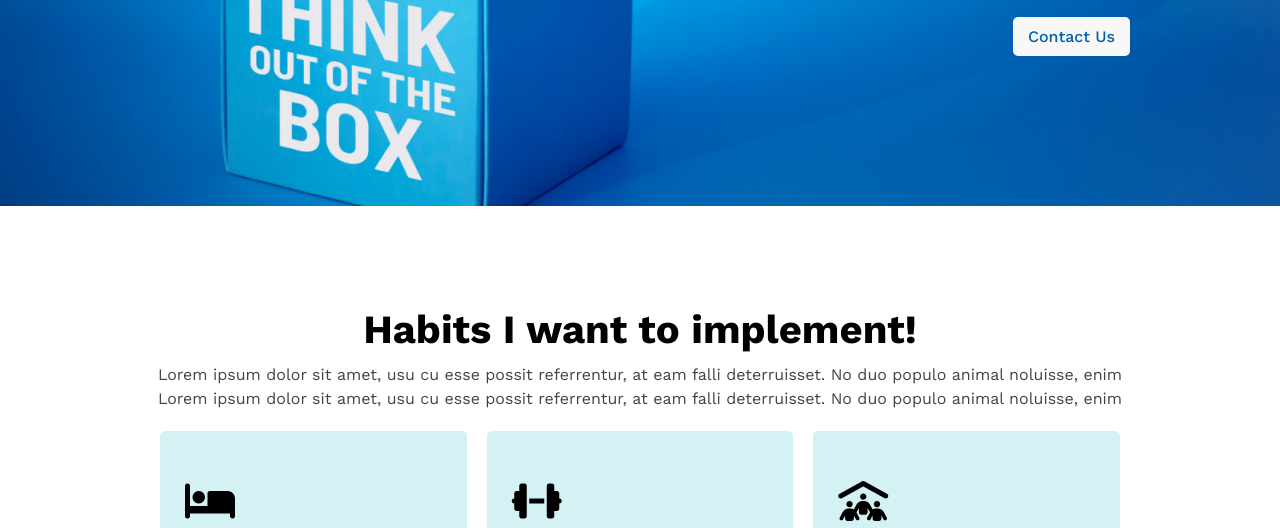
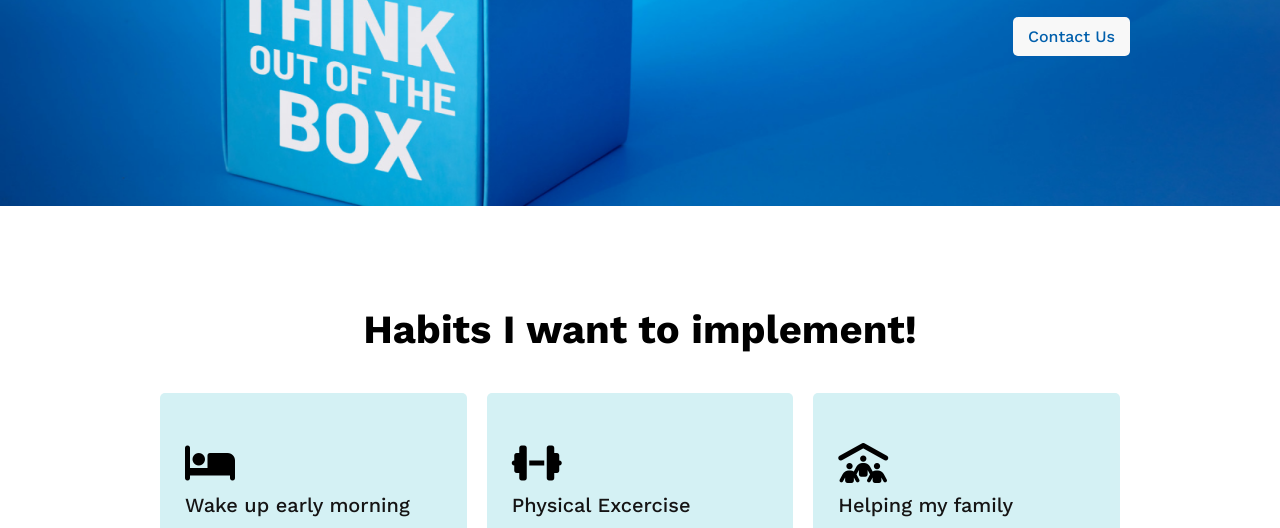
Before and after one commit to fazlyalahiru/assisnment-one, a plain HTML site: page index.html in a window 1280 px wide. Shown: the part 410-938 px from the top of the page. Drawn offline with nearby package versions, Linux system fonts and the light colour scheme.

Commit message:
final revision done

```diff
--- a/index.html
+++ b/index.html
@@ -24,11 +24,6 @@
     <main>
         <section class="habit-implement">
             <h1 class="section-title">Habits I want to implement!</h1>
-            <p class="habit-implement-description"> Lorem ipsum dolor sit amet, usu cu esse possit referrentur, at eam
-                falli
-                deterruisset. No duo populo animal noluisse, enim Lorem ipsum dolor sit amet, usu cu esse possit
-                referrentur, at eam falli
-                deterruisset. No duo populo animal noluisse, enim</p>
             <div class="habit-implement-container">
                 <div class="habit-implement-box">
                     <i class="fa-solid fa-bed"></i>
@@ -71,7 +66,7 @@
                 </p>
                 <li><i class="fa-regular fa-circle-check icon-style"></i>Contrary to popular belief, is not simply.
                 </li>
-                <li><i class="fa-regular fa-circle-check icon-style"></i>CContrary to popular belief.
+                <li><i class="fa-regular fa-circle-check icon-style"></i>Contrary to popular belief.
 
                 </li>
                 <li><i class="fa-regular fa-circle-check icon-style"></i>Contrary to popular , is not simply.
@@ -124,8 +119,8 @@
             <p class="white-description">There are many variations of passages of Lorem Ipsum
                 available, but the majority have suffered alteration in some
                 form, by injected humour, or randomised words</p>
-            <p class="white-description">Email : info@gmail.com</p>
-            <p class="white-description"> Phone : 01500 00 00 00</p>
+            <p class="white-description">Email : fazlyalahi.ru@gmail.com</p>
+            <p class="white-description"> Phone : +8801303359120</p>
             <div class="social-container">
                 <img src="images/icons/fb.png" alt="">
                 <img src="images/icons/twitter.png" alt="">
--- a/styles/style.css
+++ b/styles/style.css
@@ -55,15 +55,7 @@
 
 .habit-implement h1 {
     text-align: center;
-}
-
-.habit-implement-description {
-    font-weight: 400;
-    font-size: 16px;
-    margin: 10px 0;
-    color: #444343;
-    line-height: 1.5;
-    text-align: center;
+    margin-bottom: 30px;
 }
 
 .habit-implement-container {
```
